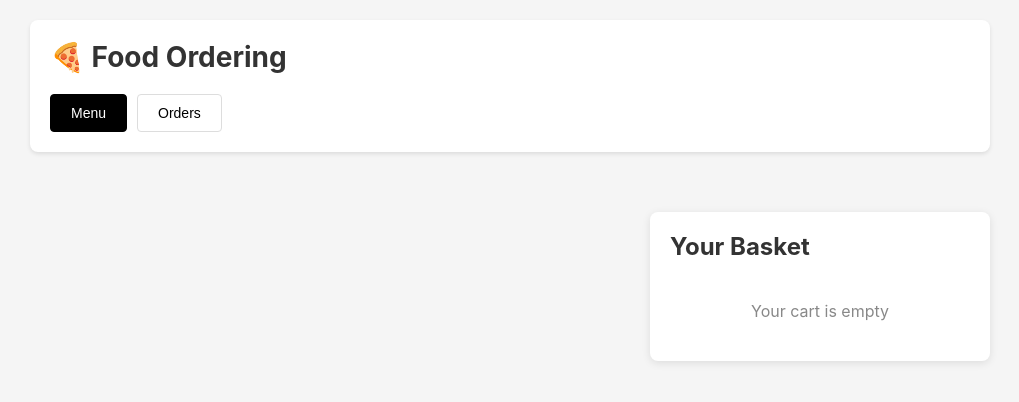
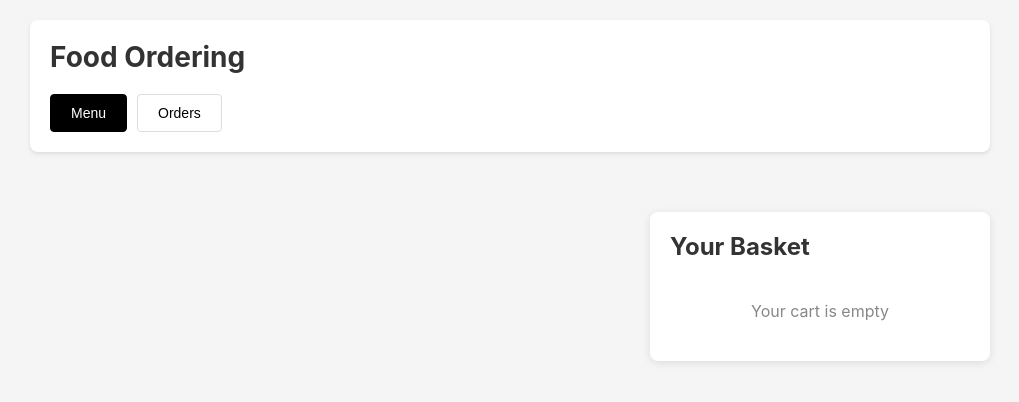
Before and after one commit to victor-busami/Food-Delivery, a website: page public/index.html in a window 1280 px wide. Shown: the whole page, without its empty margins (130-1149 px from the left). Drawn offline with Linux system fonts and the light colour scheme; no server answers.

Commit message:
final updates

```diff
--- a/public/index.html
+++ b/public/index.html
@@ -29,7 +29,7 @@
 <body>
 <div class="container">
   <header>
-    <h1>🍕 Food Ordering</h1>
+    <h1> Food Ordering</h1>
     <div class="tab-buttons">
       <button class="tab-btn active" data-tab="browse">Menu</button>
       <button class="tab-btn" data-tab="orders">
--- a/public/js/app.js
+++ b/public/js/app.js
@@ -100,7 +100,7 @@ async function loadRestaurants() {
       <div class="restaurant-card" onclick="loadMenu(${restaurant.id}, '${restaurant.name}')">
         <div class="restaurant-name">${restaurant.name}</div>
         <div class="restaurant-cuisine">${restaurant.cuisine}</div>
-        <div class="rating">⭐ ${restaurant.rating}</div>
+
       </div>
     `).join('');
 
```
Also changed, not shown: README.md.
